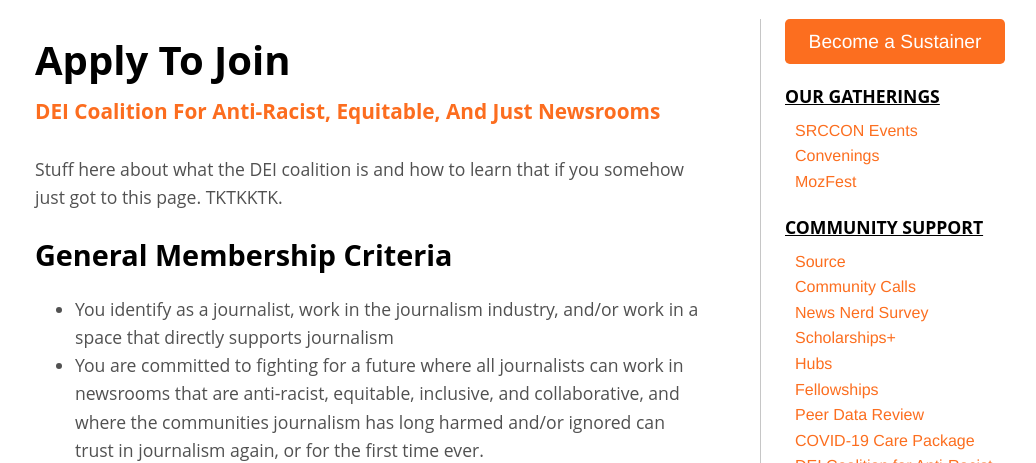
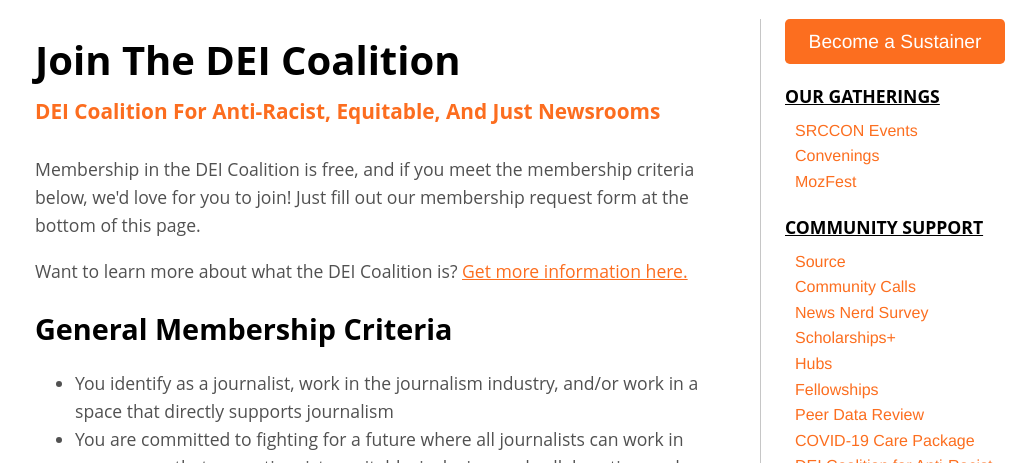
Before and after one commit to OpenNews/opennews-website, a Jekyll site: the page built from what/community/dei-coalition/apply/index.md, in a window 1280 px wide and 900 px high, cut to the strip 437-900 px from the top of the window. Shown: the whole strip, without its empty margins (115-1151 px from the left). Built offline with Jekyll 4.4.1, drawn with Linux system fonts in a browser that asks for light colours; nearby versions of some CDN libraries; some web fonts are replaced; comment, search, counter and statistics services are not loaded; some of the changed text lies outside the part shown.

Commit message:
updated language;

```diff
--- a/what/community/dei-coalition/apply/index.md
+++ b/what/community/dei-coalition/apply/index.md
@@ -1,6 +1,6 @@
 ---
 layout: post_notitle
-title: Apply to Join the DEI Coalition For Anti-Racist, Equitable, And Just Newsrooms
+title: Join the DEI Coalition For Anti-Racist, Equitable, And Just Newsrooms
 section: what we do
 image: /media/img/srccon-2020-screenshot.png
 
@@ -112,10 +112,12 @@
 </style>
 <!-- <img src="/media/img/srccon-2020-screenshot.png" alt="A screenshot of participants at SRCCON 2020." style="width: 100%;">
 <p class="caption">THIS WILL BECOME THE ACTUAL ART WE WANT TO USE.</p> -->
-<h2>Apply to Join</h2>
+<h2>Join The DEI Coalition</h2>
 <h3>DEI Coalition For Anti-Racist, Equitable, And Just Newsrooms</h3>
 
-<p>Stuff here about what the DEI coalition is and how to learn that if you somehow just got to this page. TKTKKTK.</p>
+<p>Membership in the DEI Coalition is free, and if you meet the membership criteria below, we'd love for you to join! Just fill out our membership request form at the bottom of this page.</p>
+
+<p>Want to learn more about what the DEI Coalition is? <a href="/what/community/dei-coalition/">Get more information here.</a></p>
 
 <div class="membership">
   <h2>General Membership Criteria</h2>
@@ -199,8 +201,8 @@
 
 </div>
 
-<h2 class="join">Join the DEI Coalition</h2>
-Before starting your application below, please make sure that you’ve reviewed:
+<h2 class="join">Membership Request Form</h2>
+Before filling out your membership request form below, please make sure that you’ve reviewed:
 
 <ul>
   <li>The Membership Criteria listed above</li>
```
